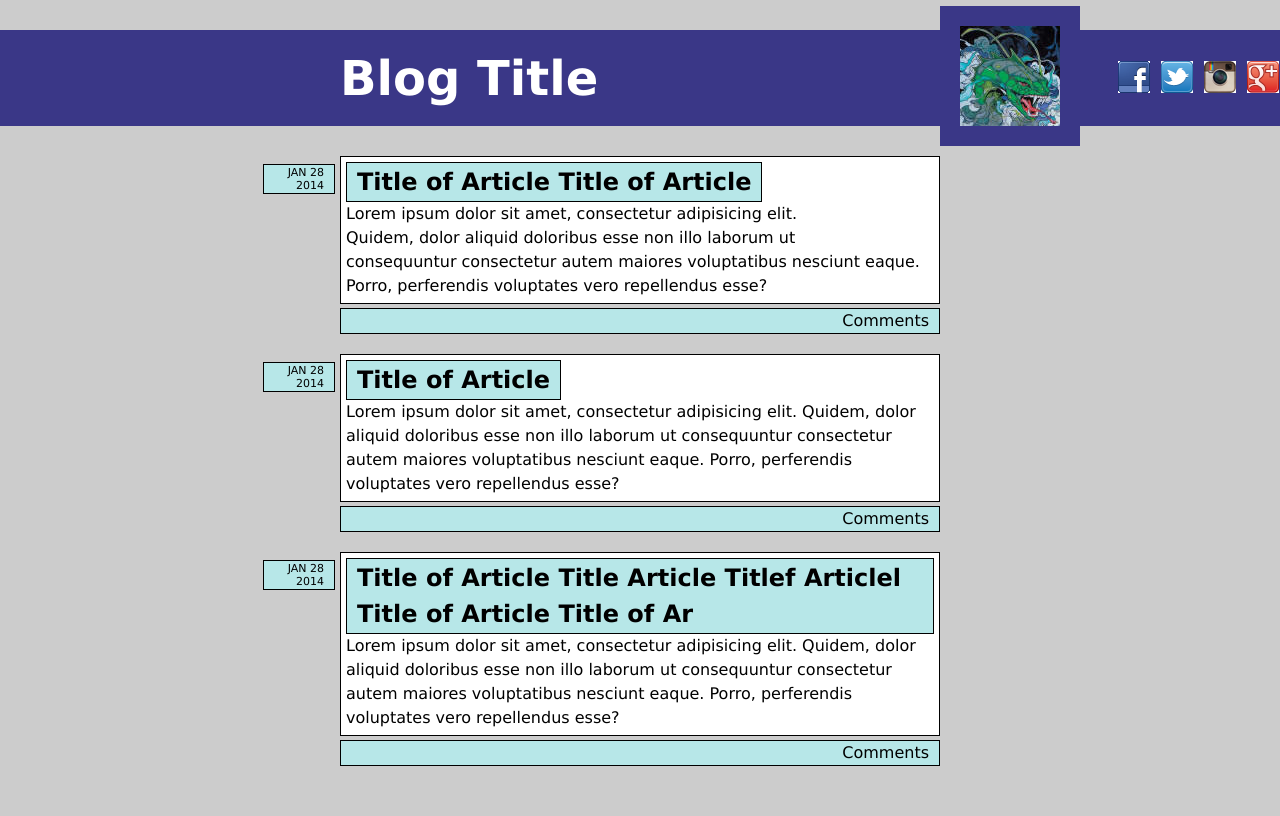
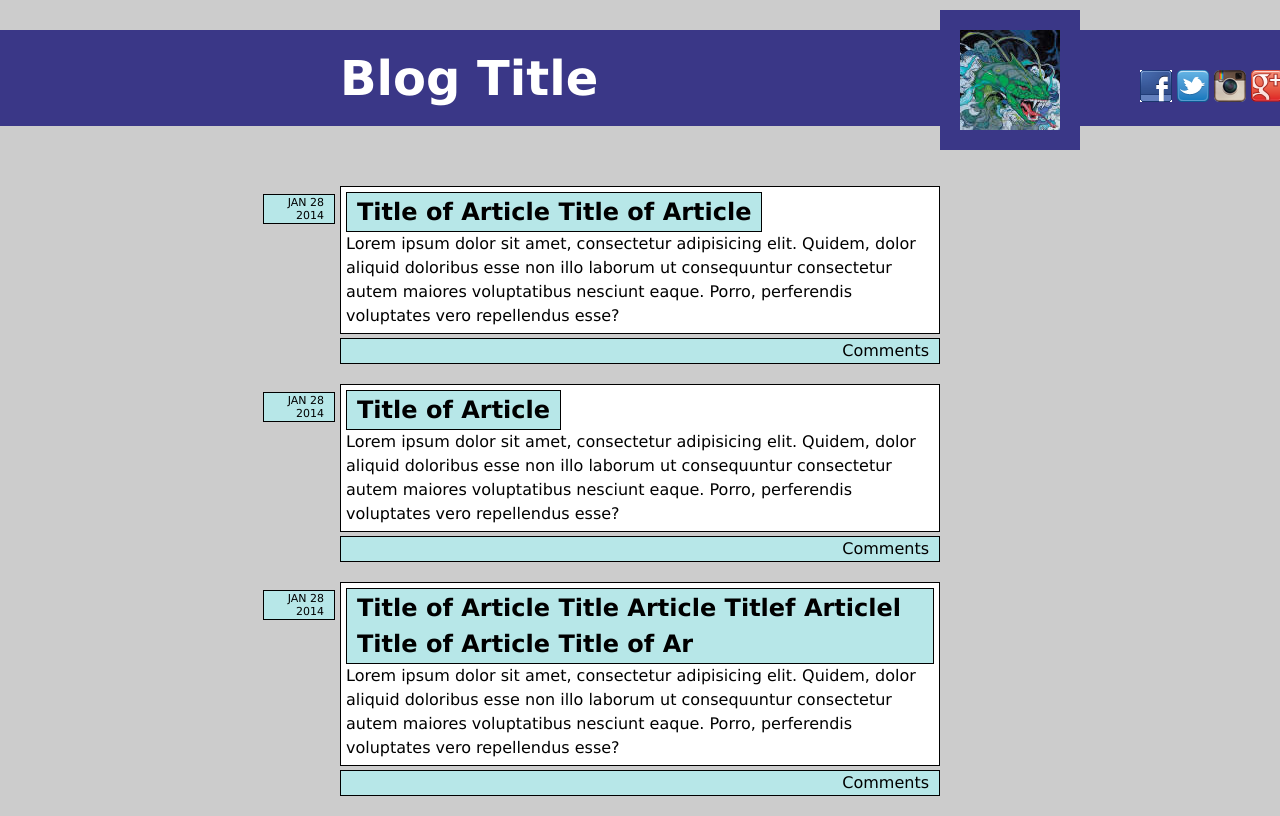
Before and after one commit to jeffhotchkiss/web_project, a plain HTML site: page index.html in a window 1280 px wide. Shown: the top 816 px of the page. Drawn offline with Linux system fonts and the light colour scheme.

Commit message:
fixed header avatar and social media

```diff
--- a/css/screen.css
+++ b/css/screen.css
@@ -36,14 +36,16 @@ p {
 
 header {
 	background-color: #3A3787;
-	margin: 30px auto 30px auto;
+	margin: 30px auto 60px;
 	width: 100%;
 	padding: 20px 0;
+	position: relative;
 }
 
 .header {
 	margin: 0 auto;
 	width: 600px;
+	position: relative;
 }
 
 .avatar {
@@ -53,59 +55,19 @@ header {
 	background-color: #ffffff;
 	border: 20px solid black;
 	border-color: #3A3787;
-	float: right;
-	left: 140px;
-	top: -100px;
+	position: absolute;
+	right: -140px;
+	top: -40px;
 }
 
-.facebook {
-	position: relative;
-	width: 32px;
-	height: 32px;
-	float: right;
-	left: 350px;
-	top: -45px;
-	background-color: #ffffff;
+.social {
+	position: absolute;
+	right: -380px;
+	top: 20px;
 }
 
-.twitter {
-	position: relative;
-	width: 32px;
-	height: 32px;
-	float: right;
-	left: 425px;
-	top: -45px;
-	background-color: #ffffff;
-}
-
-.instagram {
-	position: relative;
-	width: 32px;
-	height: 32px;
-	float: right;
-	left: 500px;
-	top: -45px;
-	background-color: #ffffff;
-}
-
-.google {
-	position: relative;
-	width: 32px;
-	height: 32px;
-	float: right;
-	left: 575px;
-	top: -45px;
-	background-color: #ffffff;
-}
-
-.pinterest {
-	position: relative;
-	width: 32px;
-	height: 32px;
-	float: right;
-	left: 650px;
-	top: -45px;
-	background-color: #ffffff;
+.social a {
+	padding: 0 4px;
 }
 
 h1 {
--- a/index.html
+++ b/index.html
@@ -11,22 +11,14 @@
 		<div class="header">
 			<h1>Blog Title</h1>
 			<div class="avatar">
-				<img src="../web_project/images/serpent.jpg">
+				<img src="images/serpent.jpg">
 			</div>
-			<div class="facebook">
-				<img src="../web_project/images/facebook.gif">
-			</div>
-			<div class="twitter">
-				<img src="../web_project/images/twitter.png">
-			</div>
-			<div class="instagram">
-				<img src="../web_project/images/instagram.png">
-			</div>
-			<div class="google">
-				<img src="../web_project/images/google.png">
-			</div>
-			<div class="pinterest">
-				<img src="../web_project/images/pinterest.png">
+			<div class="social">
+				<img src="images/facebook.gif">
+				<img src="images/twitter.png">
+				<img src="images/instagram.png">
+				<img src="images/google.png">
+				<img src="images/pinterest.png">
 			</div>
 		</div>
 
```
